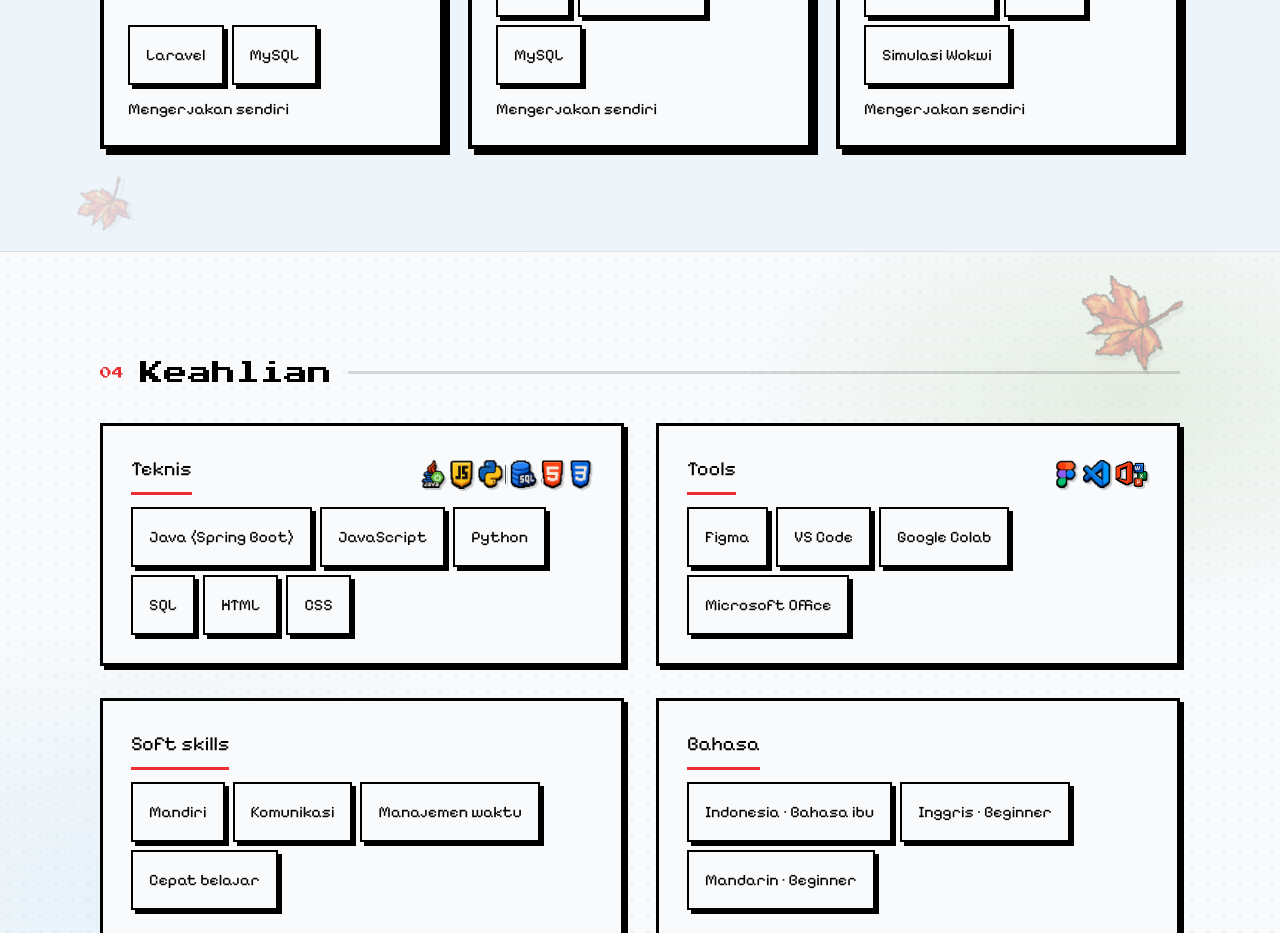
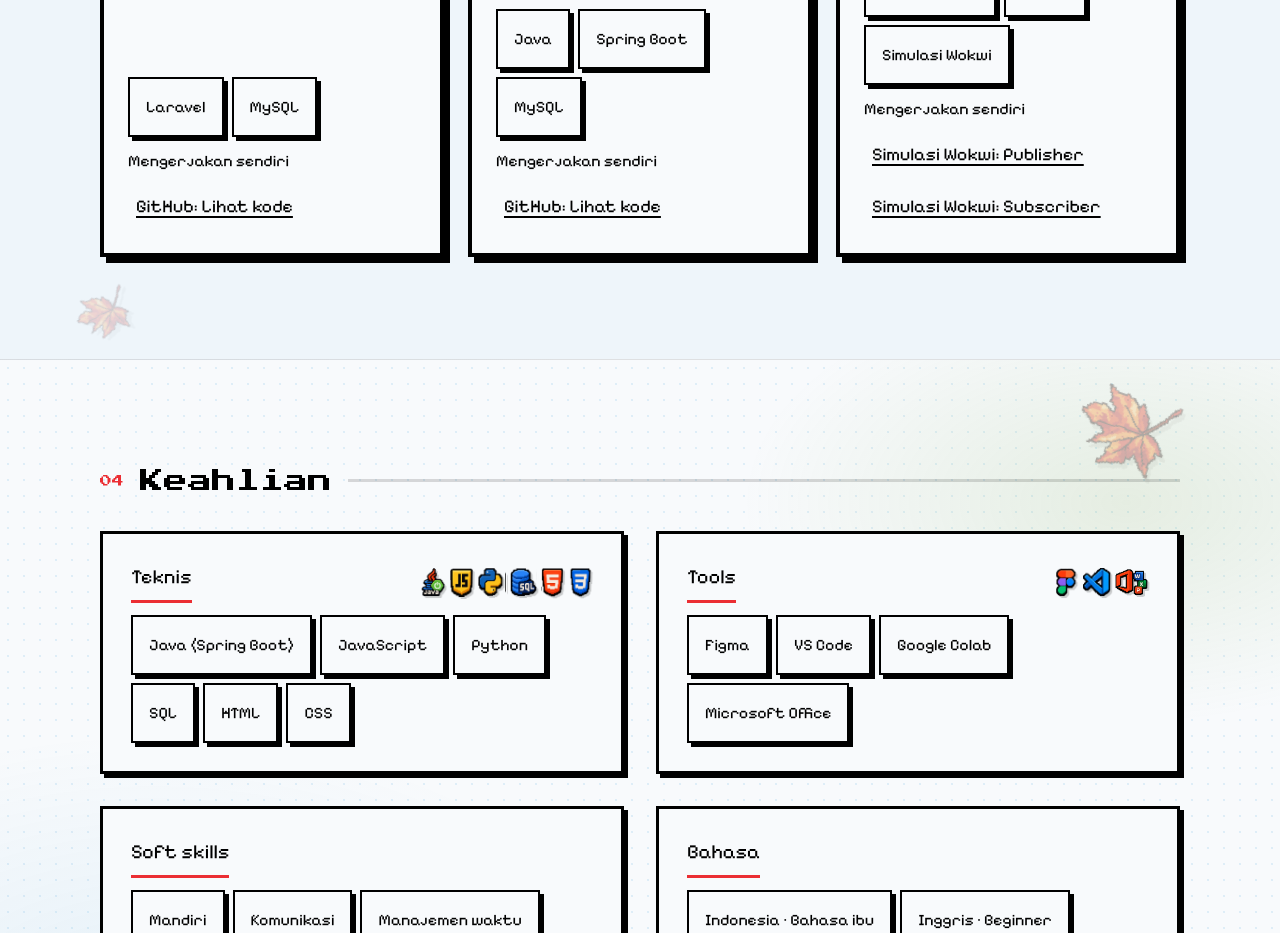
Before and after one commit to RETXSD/CV, a React (Vite) app: page / in a window 1280 px wide. Shown: the part 2380-3313 px from the top of the page. Built offline with nearby package versions, Linux system fonts and the light colour scheme.

Commit message:
Add repository links to project cards

```diff
--- a/src/data/content-translations.js
+++ b/src/data/content-translations.js
@@ -18,6 +18,7 @@ const contentEnglish = {
       kind: "Course project",
       description: "Built a simple admin system with authentication and role-based access control (RBAC).",
       role: "Solo project",
+      links: content.projects[0].links.map((link) => ({ ...link, label: "GitHub: View source" })),
     },
     {
       ...content.projects[1],
@@ -26,6 +27,7 @@ const contentEnglish = {
       description:
         "Built a Spring Boot task manager applying nine design patterns: Facade, Factory, Singleton, Decorator, Observer, State, Strategy, Command, and Builder.",
       role: "Solo project",
+      links: content.projects[1].links.map((link) => ({ ...link, label: "GitHub: View source" })),
     },
     {
       ...content.projects[2],
@@ -35,6 +37,10 @@ const contentEnglish = {
         "Designed a water-level monitoring system using two ESP32 boards (publisher–subscriber), an HC-SR04 ultrasonic sensor, AES-128 encryption (CBC mode), and MQTT via HiveMQ Cloud with TLS. Readings appear on an OLED display with LED indicators.",
       role: "Solo project",
       badge: "Wokwi simulation",
+      links: content.projects[2].links.map((link) => ({
+        ...link,
+        label: link.label.includes("Publisher") ? "Wokwi simulation: Publisher" : "Wokwi simulation: Subscriber",
+      })),
     },
   ],
   skills: {
--- a/src/data/content.js
+++ b/src/data/content.js
@@ -36,7 +36,12 @@ export const content = {
       description: "Membangun sistem admin sederhana dengan autentikasi dan pengaturan hak akses berbasis peran (Role-Based Access Control).",
       tools: ["Laravel", "MySQL"],
       role: "Mengerjakan sendiri",
-      links: [],
+      links: [
+        {
+          label: "GitHub: Lihat kode",
+          url: "https://github.com/RETXSD/uas-2025",
+        },
+      ],
       badge: null,
     },
     {
@@ -47,7 +52,12 @@ export const content = {
         "Membangun aplikasi task manager dengan Spring Boot yang menerapkan 9 design pattern: Facade, Factory, Singleton, Decorator, Observer, State, Strategy, Command, dan Builder.",
       tools: ["Java", "Spring Boot", "MySQL"],
       role: "Mengerjakan sendiri",
-      links: [],
+      links: [
+        {
+          label: "GitHub: Lihat kode",
+          url: "https://github.com/RETXSD/todolist-dp26",
+        },
+      ],
       badge: null,
     },
     {
@@ -60,11 +70,11 @@ export const content = {
       role: "Mengerjakan sendiri",
       links: [
         {
-          label: "Demo Wokwi: Publisher",
+          label: "Simulasi Wokwi: Publisher",
           url: "https://wokwi.com/projects/436697444852109313",
         },
         {
-          label: "Demo Wokwi: Subscriber",
+          label: "Simulasi Wokwi: Subscriber",
           url: "https://wokwi.com/projects/436697488285185025",
         },
       ],
--- a/src/sections/project-card.jsx
+++ b/src/sections/project-card.jsx
@@ -1,6 +1,6 @@
 import { Badge } from "@/components/ui/badge";
 import { Card } from "@/components/ui/card";
-
+import { ExternalLink } from "@/components/ui/external-link";
 
 export function ProjectCard({ project }) {
   return (
@@ -17,6 +17,15 @@ export function ProjectCard({ project }) {
           {project.badge && <Badge tone="alert">{project.badge}</Badge>}
         </div>
         <p className="font-body text-ink text-sm leading-normal">{project.role}</p>
+        {project.links.length > 0 && (
+          <ul className="flex flex-wrap gap-2" aria-label="Tautan proyek">
+            {project.links.map((link) => (
+              <li key={link.url}>
+                <ExternalLink href={link.url}>{link.label}</ExternalLink>
+              </li>
+            ))}
+          </ul>
+        )}
       </Card>
     </div>
   );
```
